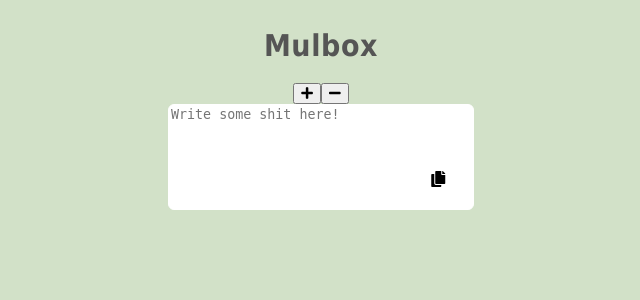
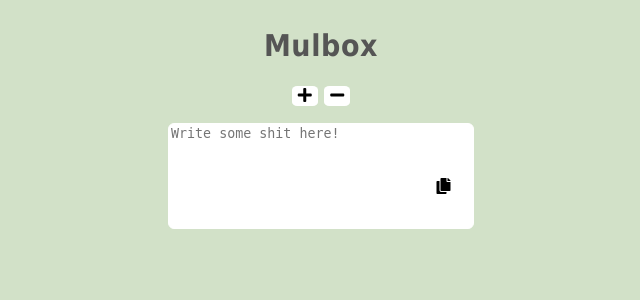
Before and after one commit to SamRodrigue/mulbox, a Node server app: page / in a window 1280 px wide. Shown: the top 300 px of the page, without its empty margins (319-959 px from the left). Run offline with Node 20, Linux system fonts and the light colour scheme; some libraries are stand-ins or nearby versions.

Commit message:
Standardized CSS btns and arranged textareas vertically when rendered.

```diff
--- a/public/stylesheets/style.css
+++ b/public/stylesheets/style.css
@@ -1,3 +1,4 @@
+/* centers all base elements and adds color */
 body{
 	background: #d2e1c8;
 	display: flex;
@@ -5,6 +6,8 @@ body{
 	flex-direction: column;
 }
 
+
+/* only for banner header 'Mulbox' might conflict later */
 h1{
 	font-family: Tahoma;
 	font-size: 30px;
@@ -12,6 +15,7 @@ h1{
 	letter-spacing: .02em;
 }
 
+/* Global textarea style */
 textarea{
 	border-color: #FFFFFF;
 	border-radius: 6px;
@@ -20,26 +24,53 @@ textarea{
 	resize: none;
 }
 
+/* ------------------------Buttons------------------------*/
+
+/* Global button style */
 .btn{
 	border:none;
-	padding: 12px 16px;
 	font-size: 16px;
 	cursor:pointer;
-	margin: .5em;
-	position: absolute;
-	flex-direction: row;
-	bottom: .3em;
-	right: .3em;
 	background-color:#FFFFFF;
 	border-radius: 5%;
 
 }
 
-.btn:hover{
+/* Style for the Copy to clipboard button */
+.btnCopy{
+	padding: 12px 16px;
+	margin: 1em;
+	position: absolute;
+	flex-direction: row;
+	bottom: .3em;
+	right: .3em;
+}
+
+.btnCopy:hover{
 	background-color:#808080;
+}
+
+.btnPlusMinus{
+	margin: .2em;
+	border-radius: 20%;
+	background-color:#FFFFFF;
+
+}
+
+.btnPlusMinus:hover{
+	background-color:#808080;
+}
+
+
+/* ------------------------Wrappers------------------------s */
+
+
+.mulbox{
+	display: flex;
+	flex-direction: column;
+	margin: 1em;
 }
 
 .wrapper{
 	position: relative;
-	flex-direction: row;
 }
--- a/views/index.pug
+++ b/views/index.pug
@@ -7,13 +7,13 @@ head
   script(src='/javascripts/mulbox.js')
 h1 Mulbox
 #test
-  button#addBox
+  button.btn.btnPlusMinus#addBox
     i.fas.fa-plus
-  button#removeBox
+  button.btn.btnPlusMinus#removeBox
     i.fas.fa-minus
 div
   .wrapper
     #mulboxes
       textarea#1.mulbox(maxlength='140' rows='10' cols='30' placeholder='Write some shit here! ')
-    button.btn
+    button.btn.btnCopy
       i.fas.fa-copy
```
